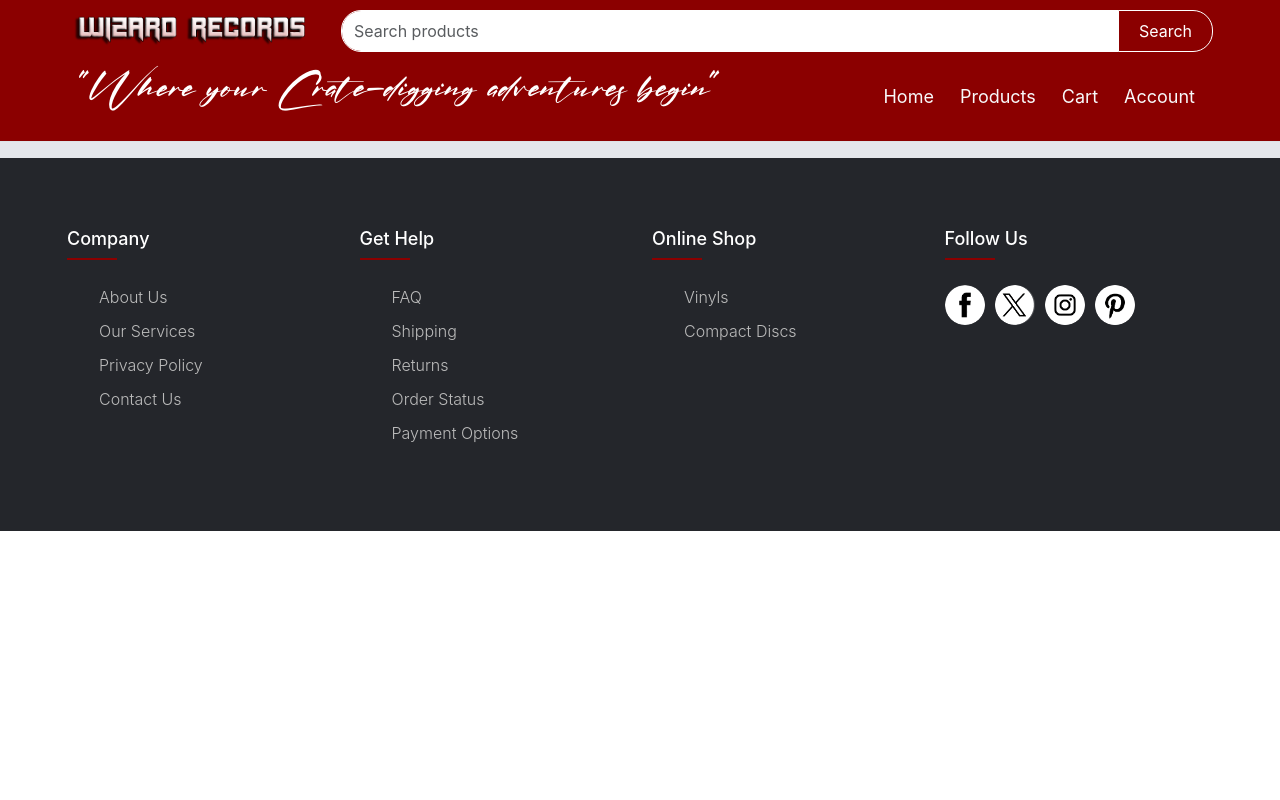
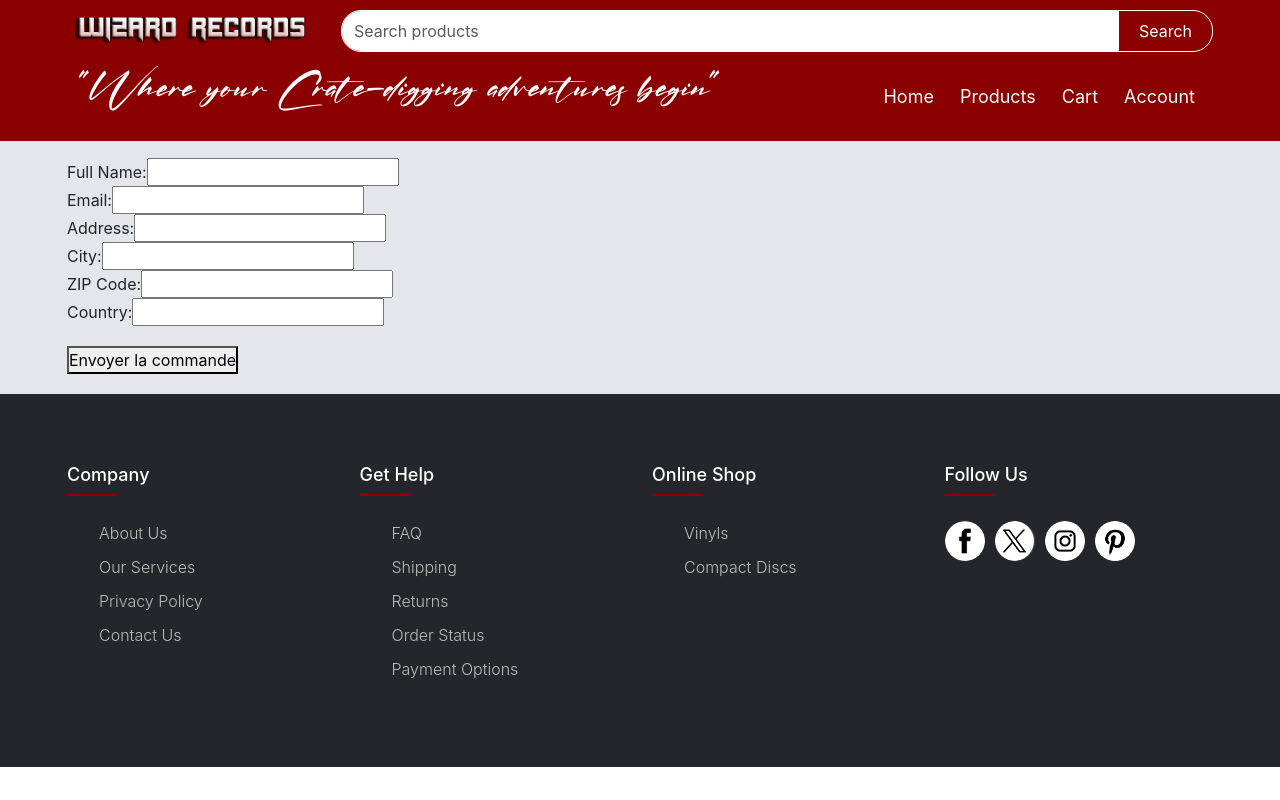
Before and after one commit to thatscringebro/TPWebWizards, a React (Create React App) app in the folder wizard_records.react/: page /order in a window 1280 px wide. Built offline with nearby package versions, Linux system fonts and the light colour scheme.

Commit message:
Début page commande

```diff
--- /dev/null
+++ b/wizard_records.react/src/components/OrderPage.jsx
@@ -0,0 +1,120 @@
+import React, { useState, useEffect } from 'react';
+
+
+const OrderPage = () => {
+  const [orderData, setOrderData] = useState({
+    fullName: '',
+    email: '',
+    address: '',
+    city: '',
+    zipCode: '',
+    country: '',
+    // Ajoutez d'autres champs si nécessaire
+  });
+  const [loading, setLoading] = useState(false);
+  const [error, setError] = useState(null);
+
+  useEffect(() => {
+    // Chargez les données nécessaires pour la page de commande, si nécessaire
+  }, []);
+
+  const handleInputChange = (event) => {
+    const { name, value } = event.target;
+    setOrderData({ ...orderData, [name]: value });
+  };
+
+  const handleSubmit = async (event) => {
+    event.preventDefault();
+    setLoading(true);
+    try {
+      const response = await fetch('/api/order', {
+        method: 'POST',
+        body: JSON.stringify(orderData),
+        headers: {
+          'Content-Type': 'application/json',
+        },
+      });
+      if (!response.ok) {
+        throw new Error('Network response was not ok');
+      }
+      // Gérer la réponse ici
+      setLoading(false);
+      // Peut-être naviguer vers une page de succès ou afficher un message de succès
+    } catch (e) {
+      setError(e);
+      setLoading(false);
+    }
+  };
+
+  if (loading) return <div>Chargement...</div>;
+  if (error) return <div>Erreur: {error.message}</div>;
+
+  return (
+    <form onSubmit={handleSubmit}>
+      <div>
+        <label htmlFor="fullName">Full Name:</label>
+        <input
+          type="text"
+          id="fullName"
+          name="fullName"
+          value={orderData.fullName}
+          onChange={handleInputChange}
+        />
+      </div>
+      <div>
+        <label htmlFor="email">Email:</label>
+        <input
+          type="email"
+          id="email"
+          name="email"
+          value={orderData.email}
+          onChange={handleInputChange}
+        />
+      </div>
+      <div>
+        <label htmlFor="address">Address:</label>
+        <input
+          type="text"
+          id="address"
+          name="address"
+          value={orderData.address}
+          onChange={handleInputChange}
+        />
+      </div>
+      <div>
+        <label htmlFor="city">City:</label>
+        <input
+          type="text"
+          id="city"
+          name="city"
+          value={orderData.city}
+          onChange={handleInputChange}
+        />
+      </div>
+      <div>
+        <label htmlFor="zipCode">ZIP Code:</label>
+        <input
+          type="text"
+          id="zipCode"
+          name="zipCode"
+          value={orderData.zipCode}
+          onChange={handleInputChange}
+        />
+      </div>
+      <div>
+        <label htmlFor="country">Country:</label>
+        <input
+          type="text"
+          id="country"
+          name="country"
+          value={orderData.country}
+          onChange={handleInputChange}
+        />
+      </div>
+      {/* Ajoutez d'autres champs de formulaire si nécessaire */}
+      <button type="submit">Envoyer la commande</button>
+    </form>
+  );
+};
+
+export default OrderPage;
--- a/wizard_records.react/src/components/app/AppRoutes.jsx
+++ b/wizard_records.react/src/components/app/AppRoutes.jsx
@@ -8,7 +8,7 @@ import SearchResults from "../SearchResults";
 import ProductGallery from "../ProductGallery";
 import AddProductForm from "../AddProductForm";
 import Account from "../Account";
-
+import OrderPage from "../OrderPage";
 
 const AppRoutes = [
     {
@@ -51,6 +51,10 @@ const AppRoutes = [
     {
         path: '/account',
         element: <Account />
+    },
+    {
+        path: '/order',
+        element: <OrderPage />
     }
 
 ];
```
